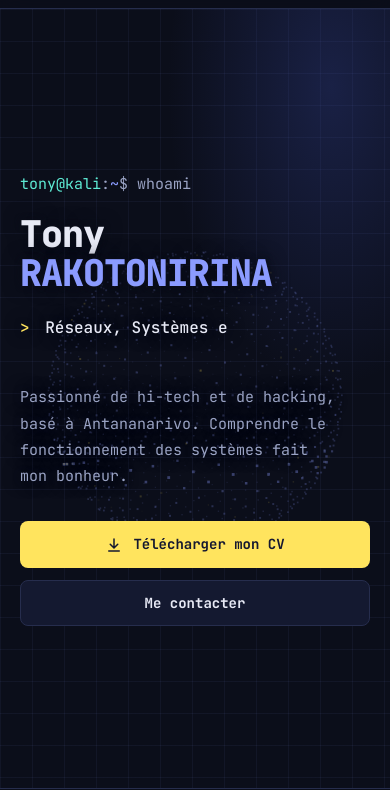
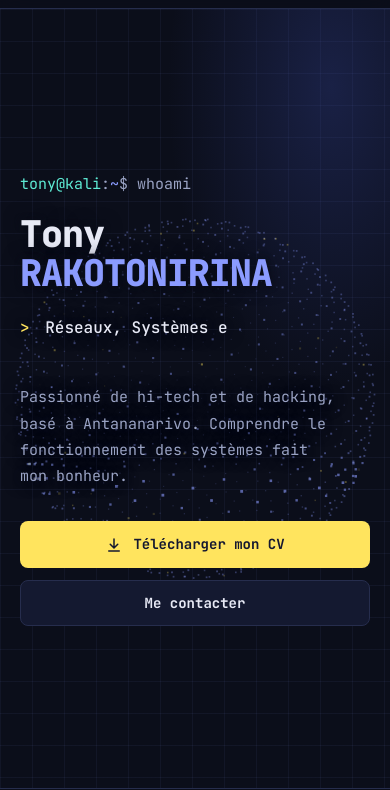
Before and after one commit to TonyRak/tonyrak.github.io, a plain HTML site: page index.html in a window 390 px wide. Shown: the part 55-845 px from the top of the page. Drawn offline with Linux system fonts and the light colour scheme.

Commit message:
Corrige la page blanche sur PC et renforce le nuage sur mobile
Avec une feuille de style en cache sans les règles du canvas, le script
agrandissait le canvas en boucle sur les écrans à zoom > 100 %.
- Le script s'arrête si le canvas n'est pas dimensionné par le CSS
- Taille calculée depuis l'accueil, plafonnée, sans redimension inutile
- Numéros de version sur les CSS/JS pour éviter les caches périmés
- Nuage plus grand et plus visible sur mobile

Co-Authored-By: Claude Opus 5.5 <noreply@anthropic.com>

```diff
--- a/assets/css/style.css
+++ b/assets/css/style.css
@@ -192,6 +192,7 @@ a:hover { text-decoration-thickness: 2px; }
 .hero-name, .hero-role, .hero-lead { text-shadow: 0 0 18px var(--bg), 0 0 6px var(--bg); }
 .hero-cloud {
     position: absolute; top: 0; right: 0; z-index: 0;
+    max-height: 100%; overflow: hidden;
     width: min(56%, 860px); height: 100%;
     pointer-events: none;
 }
@@ -405,7 +406,7 @@ a:hover { text-decoration-thickness: 2px; }
 /* ---------- Responsive ---------- */
 
 @media (max-width: 860px) {
-    .hero-cloud { width: 100%; opacity: .35; }
+    .hero-cloud { width: 100%; opacity: .6; }
     .about, .cols { grid-template-columns: 1fr; }
     .cols { gap: 48px; }
     .skills { grid-template-columns: 1fr; }
--- a/assets/js/pointcloud.js
+++ b/assets/js/pointcloud.js
@@ -5,6 +5,10 @@
 
     var canvas = document.querySelector('.hero-cloud');
     if (!canvas || !canvas.getContext) return;
+
+    // Sans la feuille de style (fichier en cache périmé, chargement raté), le canvas
+    // n'a pas de taille imposée : on n'anime pas plutôt que de risquer une boucle d'agrandissement.
+    if (getComputedStyle(canvas).position !== 'absolute') return;
 
     var ctx = canvas.getContext('2d');
     var hero = canvas.parentElement;
@@ -177,8 +181,11 @@
 
     function resize() {
         dpr = Math.min(window.devicePixelRatio || 1, 2);
-        W = Math.max(1, Math.round(canvas.clientWidth * dpr));
-        H = Math.max(1, Math.round(canvas.clientHeight * dpr));
+        var rect = canvas.getBoundingClientRect();
+        var w = Math.max(1, Math.min(4096, Math.round(rect.width * dpr)));
+        var h = Math.max(1, Math.min(4096, Math.round(rect.height * dpr)));
+        if (w === W && h === H) return;
+        W = w; H = h;
         canvas.width = W;
         canvas.height = H;
     }
@@ -211,7 +218,7 @@
         var spread = morphing ? Math.sin(p * Math.PI) : 0;
         var target = morphing ? to : from;
 
-        var size = Math.min(W, H) * 0.36;
+        var size = Math.min(W, H) * (W > H ? 0.36 : 0.44);
         var cx = W * (W > H ? 0.57 : 0.5), cy = H * 0.5;
         var ay = rotY + tiltY, cosY = Math.cos(ay), sinY = Math.sin(ay);
         var cosX = Math.cos(tiltX), sinX = Math.sin(tiltX);
@@ -275,7 +282,7 @@
     resize();
 
     if ('ResizeObserver' in window) {
-        new ResizeObserver(function () { resize(); if (!running) draw(); }).observe(canvas);
+        new ResizeObserver(function () { resize(); if (!running) draw(); }).observe(hero);
     } else {
         window.addEventListener('resize', function () { resize(); if (!running) draw(); });
     }
--- a/index.html
+++ b/index.html
@@ -28,7 +28,7 @@
     <link rel="preconnect" href="https://fonts.googleapis.com">
     <link rel="preconnect" href="https://fonts.gstatic.com" crossorigin>
     <link href="https://fonts.googleapis.com/css2?family=JetBrains+Mono:wght@400;500;700;800&amp;display=swap" rel="stylesheet">
-    <link rel="stylesheet" href="assets/css/style.css">
+    <link rel="stylesheet" href="assets/css/style.css?v=3">
 </head>
 <body>
 
@@ -300,7 +300,7 @@
     </div>
 </footer>
 
-<script src="assets/js/main.js" defer></script>
-<script src="assets/js/pointcloud.js" defer></script>
+<script src="assets/js/main.js?v=3" defer></script>
+<script src="assets/js/pointcloud.js?v=3" defer></script>
 </body>
 </html>
```
